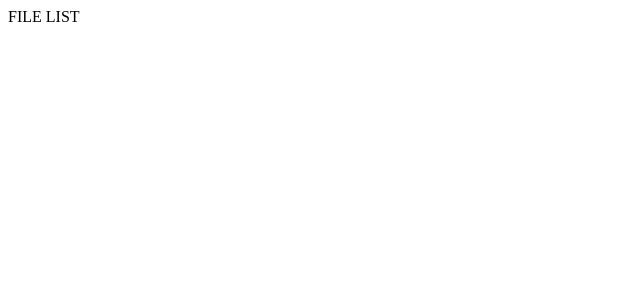
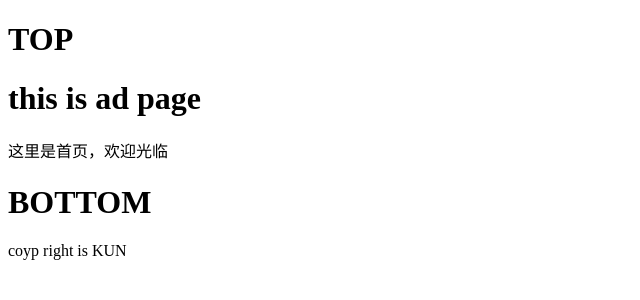
Before and after one commit to TangerineOrange/file_manage_django, a Django app: page / in a window 1280 px wide. Before the commit the part shown is almost empty. Shown: the top 300 px of the page, without its empty margins (0-640 px from the left). Run offline with Django 3.2, Linux system fonts and the light colour scheme.

Commit message:
add some templates html files

```diff
--- /dev/null
+++ b/web_file_system/list/templates/ad.html
@@ -0,0 +1,13 @@
+<!DOCTYPE html>
+<html lang="en">
+<head>
+    <meta charset="UTF-8">
+    <meta name="viewport" content="width=device-width, initial-scale=1.0">
+    <meta http-equiv="X-UA-Compatible" content="ie=edge">
+    <title>AD</title>
+</head>
+<body>
+
+    <h1>this is ad page</h1>
+</body>
+</html>
--- /dev/null
+++ b/web_file_system/list/templates/base.html
@@ -0,0 +1,24 @@
+<!DOCTYPE html>
+<html lang="en">
+
+<head>
+    <meta charset="UTF-8">
+    <meta name="viewport" content="width=device-width, initial-scale=1.0">
+    <meta http-equiv="X-UA-Compatible" content="ie=edge">
+</head>
+
+<body>
+
+    {% include 'top.html' %}
+
+    {% block content %}
+    <div>这里是默认内容，所有继承自这个模板的，如果不覆盖就显示这里的默认内容。</div>
+    {% endblock %}
+
+    {% include 'bottom.html' %}
+
+    coyp right is KUN
+
+</body>
+
+</html>
--- /dev/null
+++ b/web_file_system/list/templates/bottom.html
@@ -0,0 +1,14 @@
+<!DOCTYPE html>
+<html lang="en">
+<head>
+    <meta charset="UTF-8">
+    <meta name="viewport" content="width=device-width, initial-scale=1.0">
+    <meta http-equiv="X-UA-Compatible" content="ie=edge">
+    <title>BOTTOM</title>
+</head>
+<body>
+
+    <h1>BOTTOM</h1>
+
+</body>
+</html>
--- a/web_file_system/list/templates/list.html
+++ b/web_file_system/list/templates/list.html
@@ -1,12 +1,13 @@
-<!DOCTYPE html>
-<html lang="en">
-<head>
-    <meta charset="UTF-8">
-    <meta name="viewport" content="width=device-width, initial-scale=1.0">
-    <meta http-equiv="X-UA-Compatible" content="ie=edge">
-    <title>LIST</title>
-</head>
-<body>
-    FILE LIST
-</body>
-</html>
+
+
+{% extends 'base.html' %}
+
+{% block title %}欢迎光临LIST{% endblock %}
+
+
+FILE LIST
+
+{% block content %}
+{% include 'ad.html' %}
+这里是首页，欢迎光临
+{% endblock %}
--- /dev/null
+++ b/web_file_system/list/templates/top.html
@@ -0,0 +1,13 @@
+<!DOCTYPE html>
+<html lang="en">
+<head>
+    <meta charset="UTF-8">
+    <meta name="viewport" content="width=device-width, initial-scale=1.0">
+    <meta http-equiv="X-UA-Compatible" content="ie=edge">
+</head>
+<body>
+
+    <h1>TOP</h1>
+
+</body>
+</html>
```
